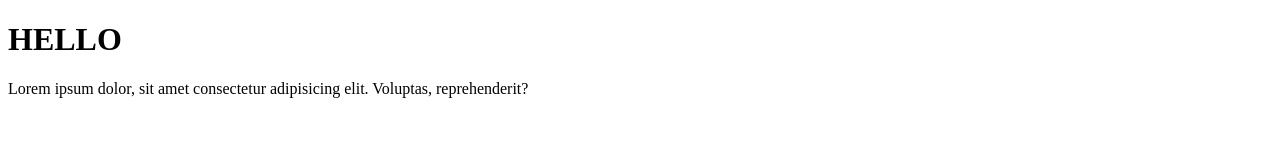
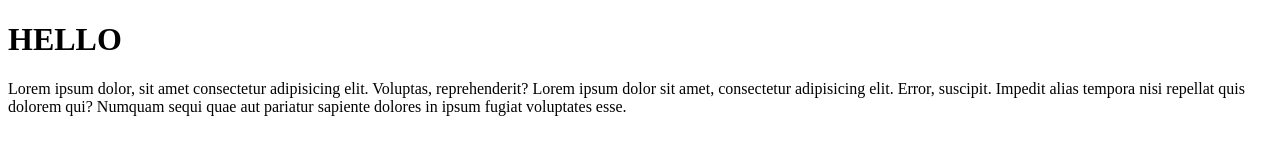
Before and after one commit to Front-6/trafalgar, a plain HTML site: page index.html in a window 1280 px wide. Drawn offline with Linux system fonts and the light colour scheme.

```diff
--- a/index.html
+++ b/index.html
@@ -9,6 +9,9 @@
   <body>
     <h1>HELLO</h1>
     Lorem ipsum dolor, sit amet consectetur adipisicing elit. Voluptas,
-    reprehenderit?
+    reprehenderit? Lorem ipsum dolor sit amet, consectetur adipisicing elit.
+    Error, suscipit. Impedit alias tempora nisi repellat quis dolorem qui?
+    Numquam sequi quae aut pariatur sapiente dolores in ipsum fugiat voluptates
+    esse.
   </body>
 </html>
```
